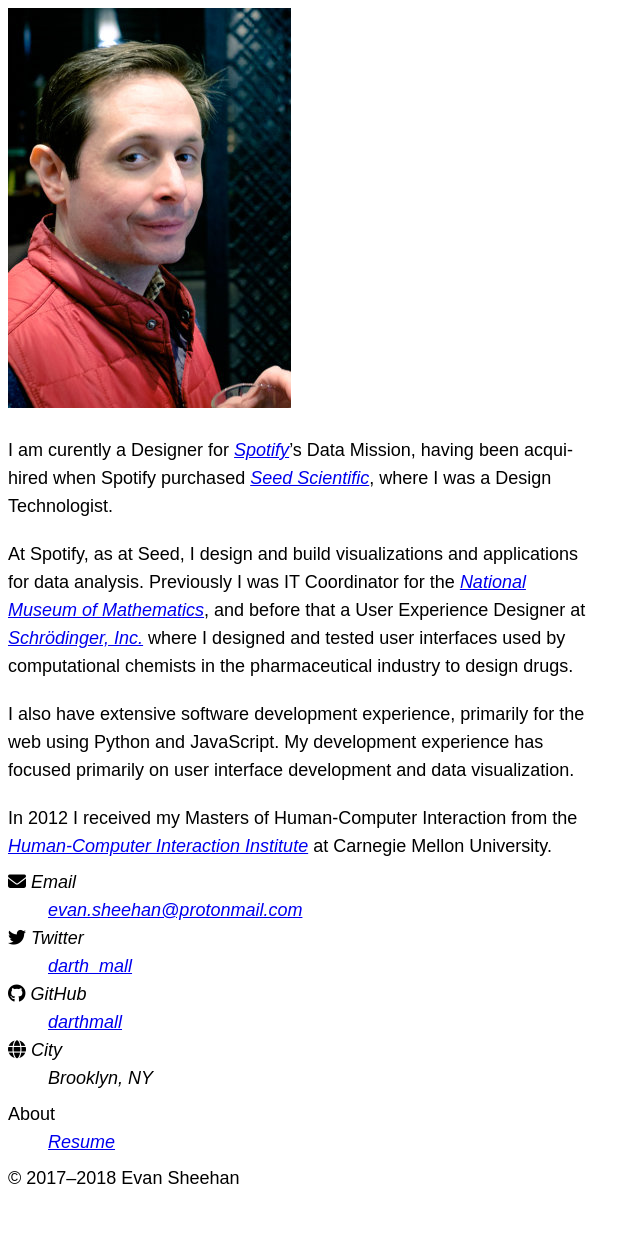
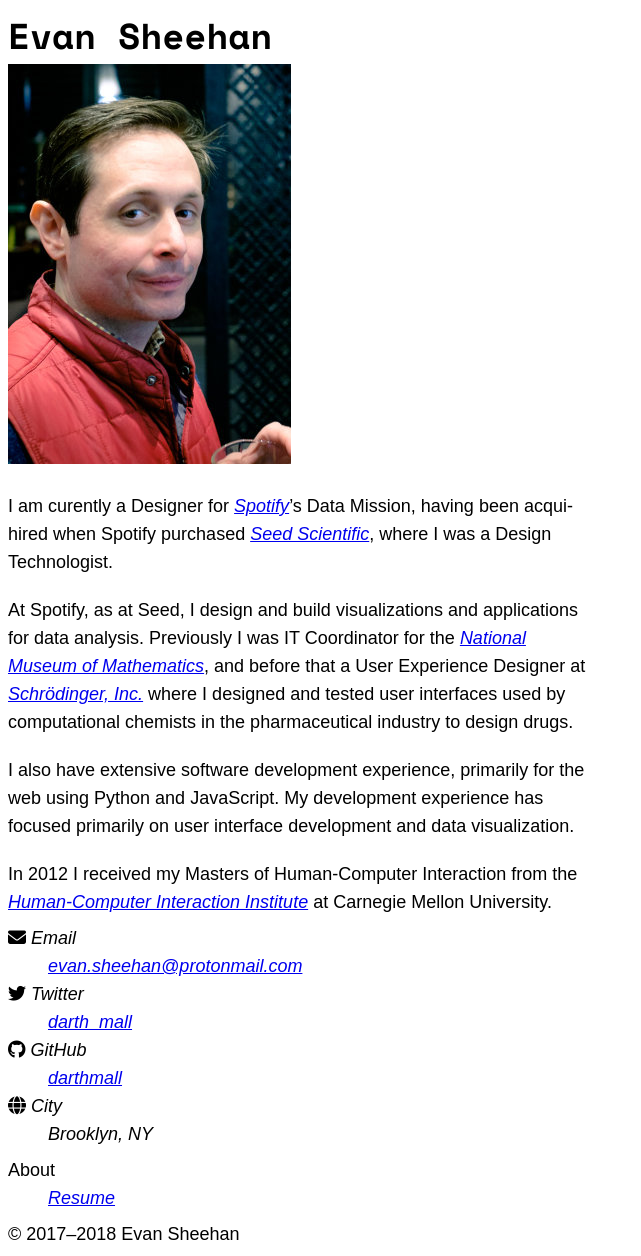
Before and after one commit to darthmall/darthmall.github.io, a Jekyll site: the page built from about.md, in a window 1280 px wide. Shown: the whole page, without its empty margins (0-641 px from the left). Built offline with Jekyll 4.4.1, drawn with Linux system fonts in a browser that asks for light colours; nearby versions of some CDN libraries; some web fonts are replaced; before the commit the page ends 1200 px from its top, so only the background shows below that.

Commit message:
Include site title on every page

```diff
--- a/_layouts/page.html
+++ b/_layouts/page.html
@@ -1,6 +1,10 @@
 ---
 layout: base
 ---
+<header>
+  <h1>{{ site.title }}</h1>
+</header>
+
 {{ content }}
 
 <footer class="left gridFooter">
```
